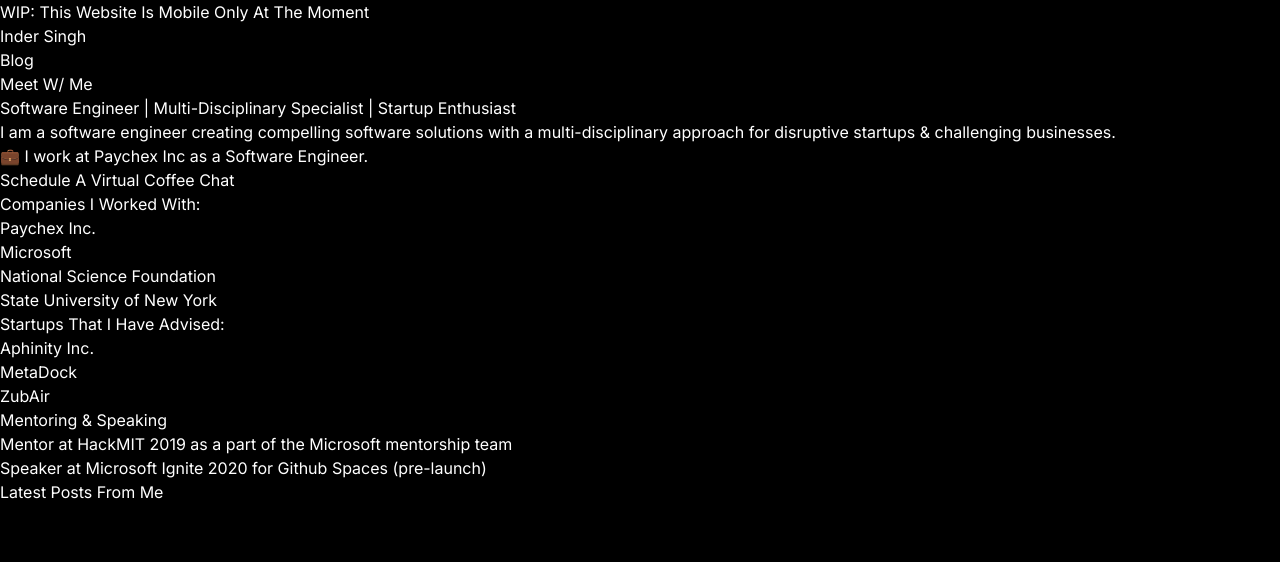
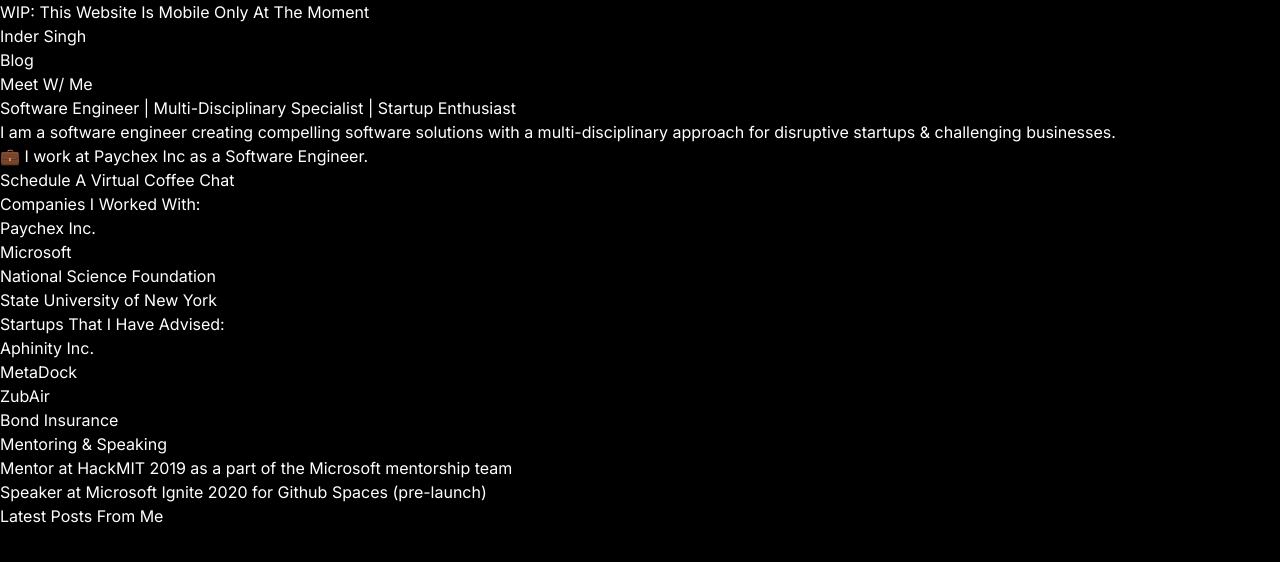
Before and after one commit to InderdeepBajwa/personal-blog-next-13, a Next.js app: page / in a window 1280 px wide. Shown: the top 562 px of the page. Built offline with nearby package versions, Linux system fonts and the light colour scheme.

Commit message:
chore: add startup advising information

```diff
--- a/src/app/page.tsx
+++ b/src/app/page.tsx
@@ -36,6 +36,7 @@
           <li>Aphinity Inc.</li>
           <li>MetaDock</li>
           <li>ZubAir</li>
+          <li>Bond Insurance</li>
         </ul>
       </section>
       <section>
```
